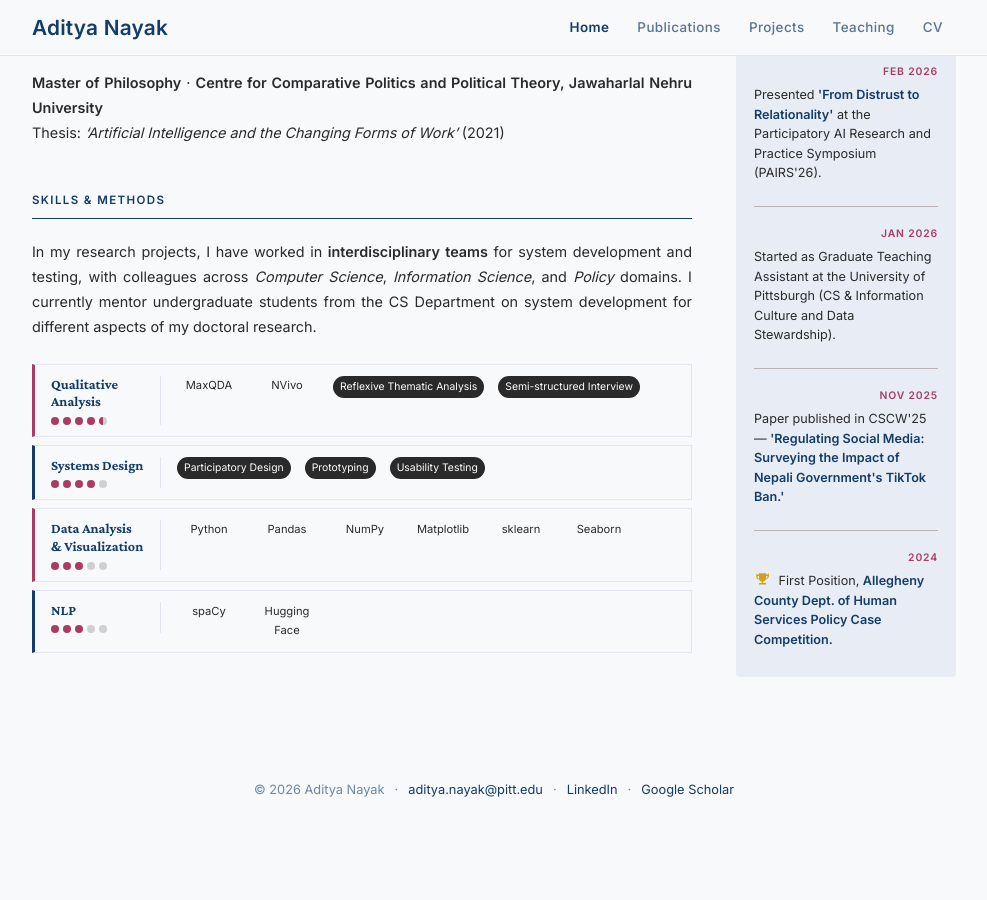
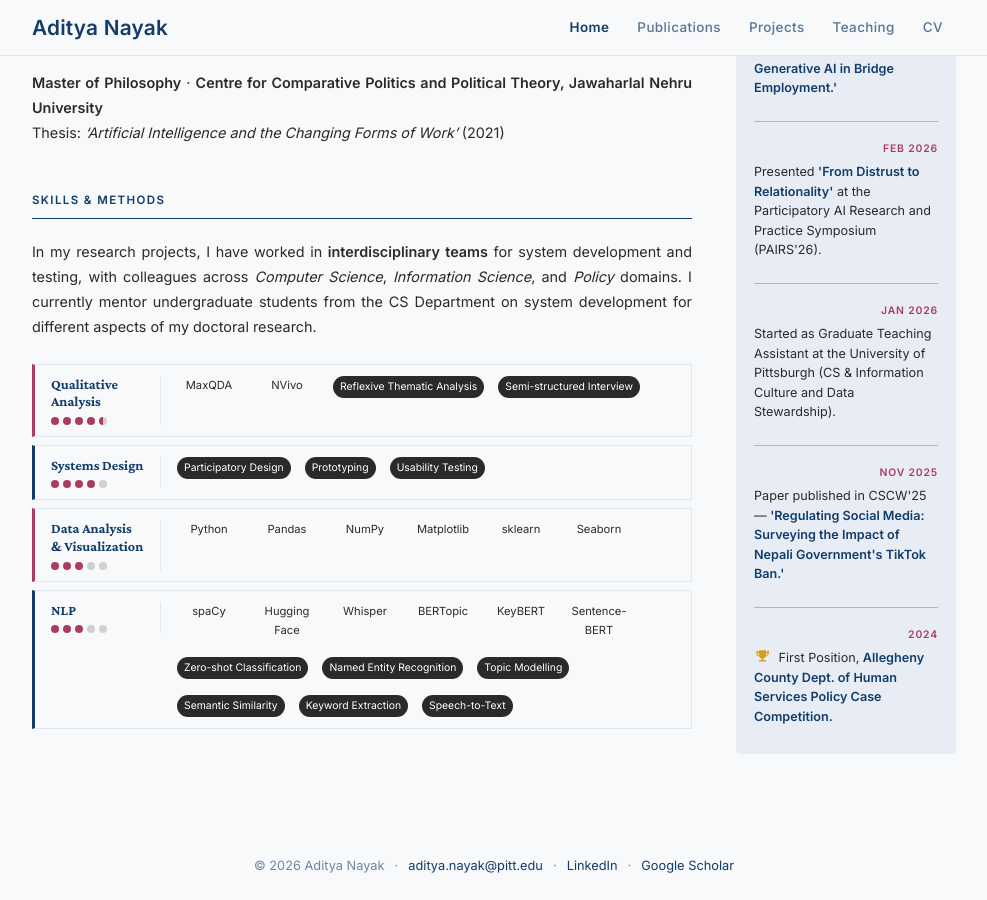
Before and after one commit to adityanayak-info/adityanayak-info.github.io, a Jekyll site: the page built from index.md, in a window 1280 px wide and 900 px high, scrolled down 2747 px. Shown: the whole window, without its empty margins (146-1133 px from the left). Built offline with Jekyll 4.4.1, drawn with Linux system fonts in a browser that asks for light colours; before the commit the page ends 3570 px from its top, so only the background shows below that.

Commit message:
Add NLP tools and tags to index.md
Added new tools and tags related to NLP.

```diff
--- a/index.md
+++ b/index.md
@@ -193,10 +193,19 @@
       <div class="sk-b-tools">
         <div class="sk-b-tool"><!-- <img src="{{ '/assets/img/spacy-logo.png' | relative_url }}" alt="spaCy" style="width:20px;height:20px;object-fit:contain;"> -->spaCy</div>
         <div class="sk-b-tool"><!-- <img src="{{ '/assets/img/hf-logo.png' | relative_url }}" alt="Hugging Face" style="width:20px;height:20px;object-fit:contain;"> -->Hugging Face</div>
+        <div class="sk-b-tool">Whisper</div>
+        <div class="sk-b-tool">BERTopic</div>
+        <div class="sk-b-tool">KeyBERT</div>
+        <div class="sk-b-tool">Sentence-BERT</div>
+        <span class="sk-b-tag">Zero-shot Classification</span>
+        <span class="sk-b-tag">Named Entity Recognition</span>
+        <span class="sk-b-tag">Topic Modelling</span>
+        <span class="sk-b-tag">Semantic Similarity</span>
+        <span class="sk-b-tag">Keyword Extraction</span>
+        <span class="sk-b-tag">Speech-to-Text</span>
       </div>
     </div>
   </div>
-
 <!--
   <div class="sk-b-row">
     <div class="sk-b-cat">
```
